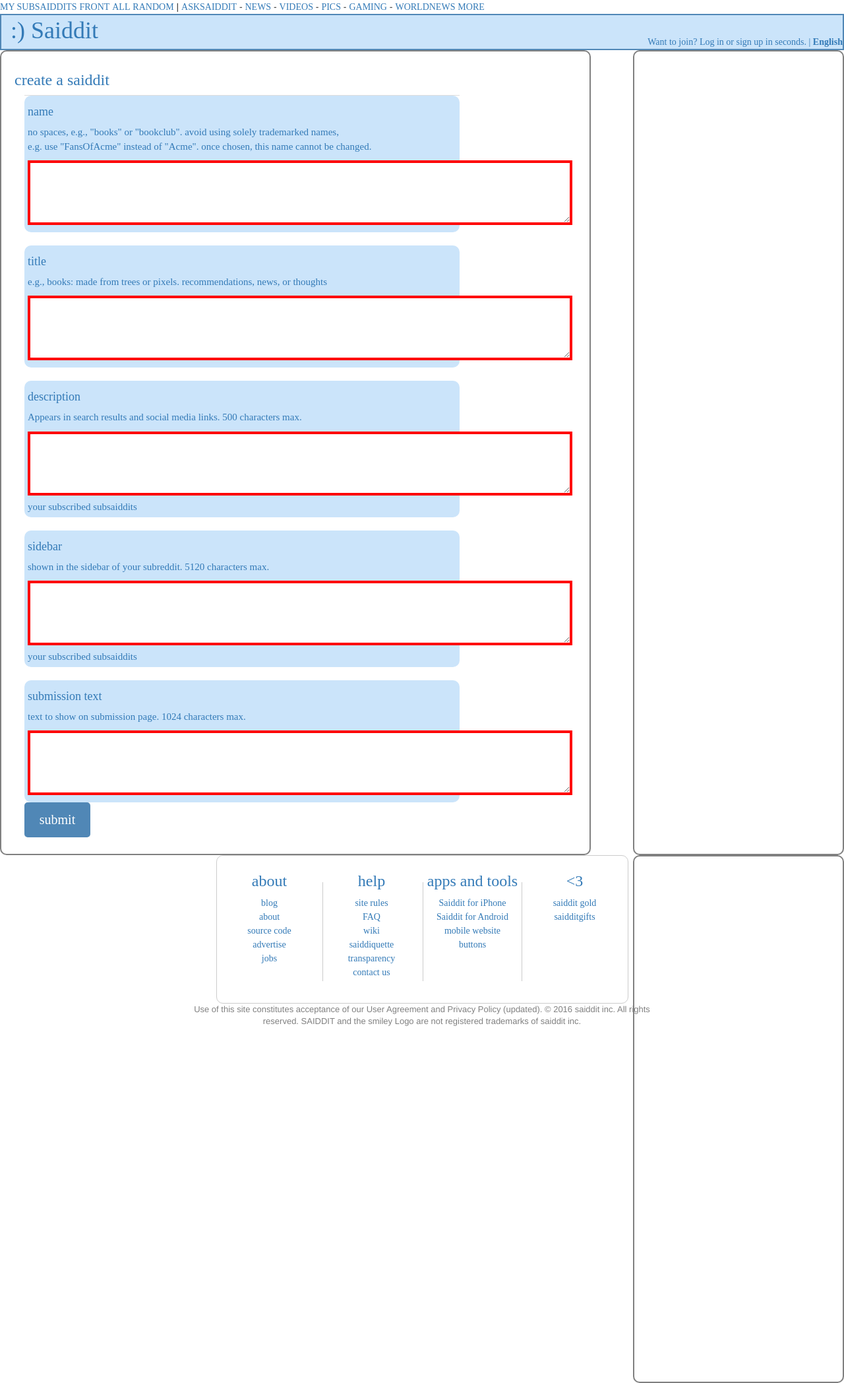
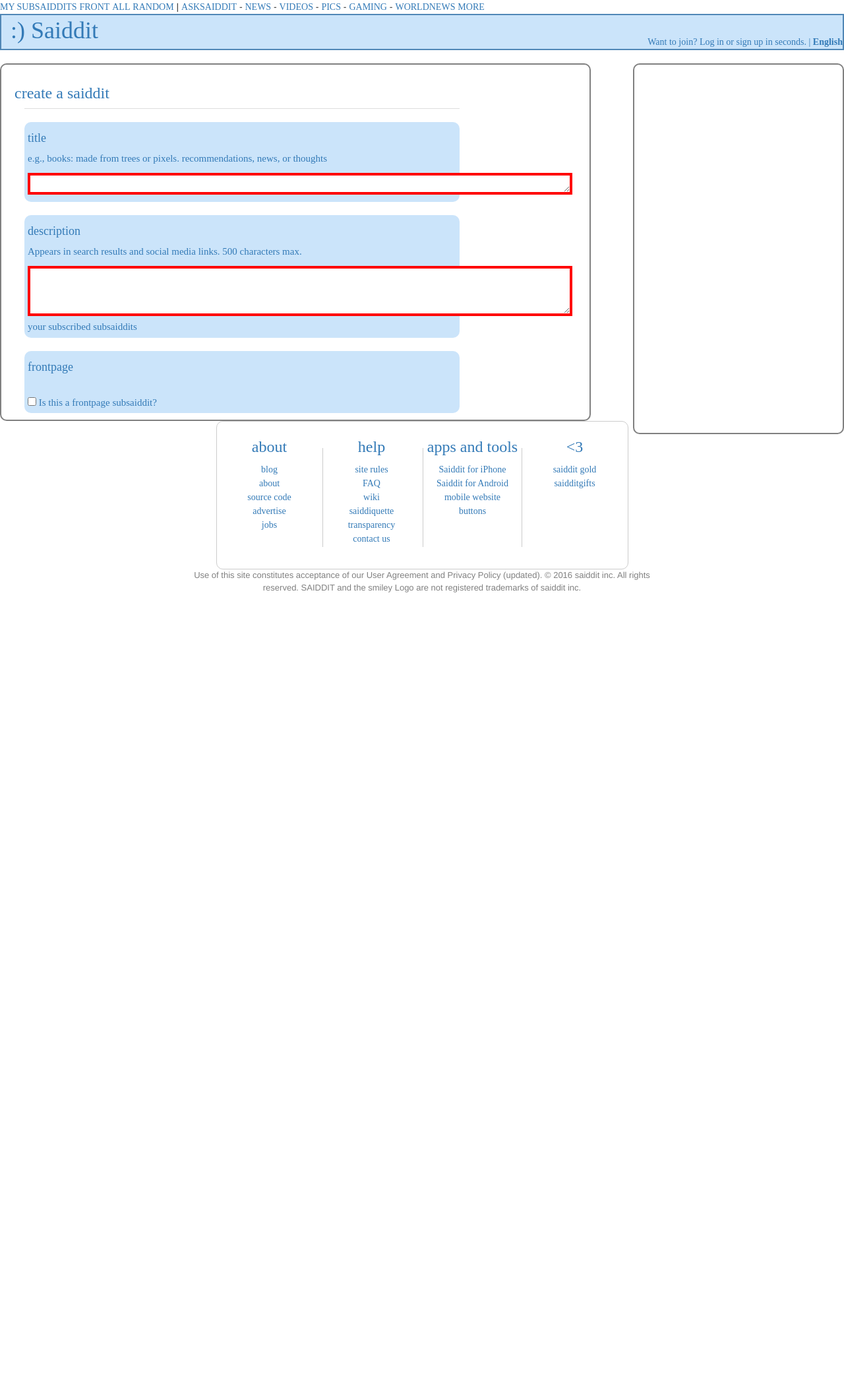
Before and after one commit to jorshi/csc370, a PHP site: page /new_subsaiddit.php in a window 1280 px wide. Shown: the whole page at 66% size. After the commit the page ends 898 px from the top, so only its background shows below. Run offline with PHP 8.4, Linux system fonts and the light colour scheme; data that the repository does not hold is empty; some libraries are stand-ins or nearby versions.

Commit message:
changed new_subsaiddit to match our query requirements

```diff
--- a/saiddit/interface/new_subsaiddit.php
+++ b/saiddit/interface/new_subsaiddit.php
@@ -38,6 +38,7 @@
 
         <!-- BODY [the area for saiddit and subsaiddit content and advertisement (like on reddit)]-->
             <div id='body'>
+            <br>
             <div id='content_submit'>
             	<h3 style='text-align:left;'>create a saiddit</h3>
 
@@ -51,86 +52,30 @@
 					    <div id="link" class="tab-pane fade in active">
 
 						    <form id='post_link_form' name='post_link_form' action='' method='post' onsubmit=''>
-                                <div class='div_new_post' id='title_text_form'>
-                                    <h4>name</h4>
-                                    <p>no spaces, e.g., "books" or "bookclub". avoid using solely trademarked names, <br>
-                                    e.g. use "FansOfAcme" instead of "Acme". once chosen, this name cannot be changed.</p>
-                                    <textarea rows='4' cols='97' required='required'></textarea>
-                                </div>
 
                                 <br>
                                 <div class='div_new_post' id='title_text_form'>
                                     <h4>title</h4>
                                     <p>e.g., books: made from trees or pixels. recommendations, news, or thoughts</p>
-                                    <textarea rows='4' cols='97' required='required'></textarea>
+                                    <textarea rows='1' cols='97' required='required'></textarea>
                                 </div>
 
                                 <br>
                                 <div class='div_new_post' id='title_text_form'>
                                     <h4>description</h4>
                                     <p>Appears in search results and social media links. 500 characters max.</p>
-                                    <textarea rows='4' cols='97' required='required'></textarea>
+                                    <textarea rows='3' cols='97' required='required'></textarea>
                                     <br> your subscribed subsaiddits
                                 </div>
 
                                 <br>
-                                <div class='div_new_post' id='title_text_form'>
-                                    <h4>sidebar</h4>
-                                    <p>shown in the sidebar of your subreddit. 5120 characters max.</p>
-                                    <textarea rows='4' cols='97' required='required'></textarea>
-                                    <br> your subscribed subsaiddits
+                                <div class='div_new_post' id='options_text_form'>
+                                    <h4>frontpage</h4><br>
+                                    <input type='checkbox'> Is this a frontpage subsaiddit?
                                 </div>
-
-                                <br>
-                                <div class='div_new_post' id='title_text_form'>
-                                    <h4>submission text </h4>
-                                    <p>text to show on submission page. 1024 characters max.</p>
-                                    <textarea rows='4' cols='97' required='required'></textarea>
-                                </div>
-                                <input type='submit' value='submit' id='link_submit' style='position:relative; left:0px;'>
                             </form>
 						</div>
 
-						<div id="text" class="tab-pane fade">
-                            <br>
-						    <div id= 'warning_new_post'>
-                                You are submitting a text-based post. Speak your mind. A title is required, but expanding further in the text field is not. Beginning your title with "vote up if" is violation of intergalactic law.
-                            </div>
-						    </br>
-
-                            <form id='post_text_form' name='post_text_form' action='' method='post' onsubmit=''>
-								<div class='div_new_post' id='title_text_form'>
-                                    <h4>title</h4><br>
-                                    <textarea rows='4' cols='97' required='required'></textarea>
-                                </div>
-								<br>
-                                <div class='div_new_post' id='title_text_form'>
-                                    <h4>text (optional)</h4><br>
-                                    <textarea rows='4' cols='97'></textarea>
-                                    <div style='position:absolute; right:5px; top:5px;'><a href='#'>content policy</a><t> <a href='#'>formatting help</a></div>
-                                </div>
-								<br>
-								<div class='div_new_post' id='title_text_form'>
-                                    <h4>choose a subsaiddit</h4><br>
-                                    <textarea rows='4' cols='97' required='required'></textarea>
-                                    <br> your subscribed subsaiddits
-                                </div>
-
-                                <br>
-								<div class='div_new_post' id='options_text_form'>
-									<h4>options</h4><br>
-									<input type='checkbox'> Send replies to my inbox
-								</div>
-                                <br>
-
-                                <div class='div_new_post' style='background-color:#E3EDFA; '>
-                                    please be mindful of saiddit's <a href='#'><b>content policy</b></a> and practice <a href='#'><b>good saiddiquette</b></a>
-                                </div>
-                                <br>
-
-                                <input type='submit' value='submit' id='text_submit' style='position:relative; left:0px;'>
-							</form>
-					    </div>
 					</div>
 				</div>
             </div>
@@ -139,10 +84,6 @@
             <div id='ads_submit'>
             </div>
         </div>
-
-
-            <div id='ads_submit'>
-            </div>
         </div>
 
         <!-- FOOT [as seen in reddit there is a bottom area with some links (just for show)]-->
```
